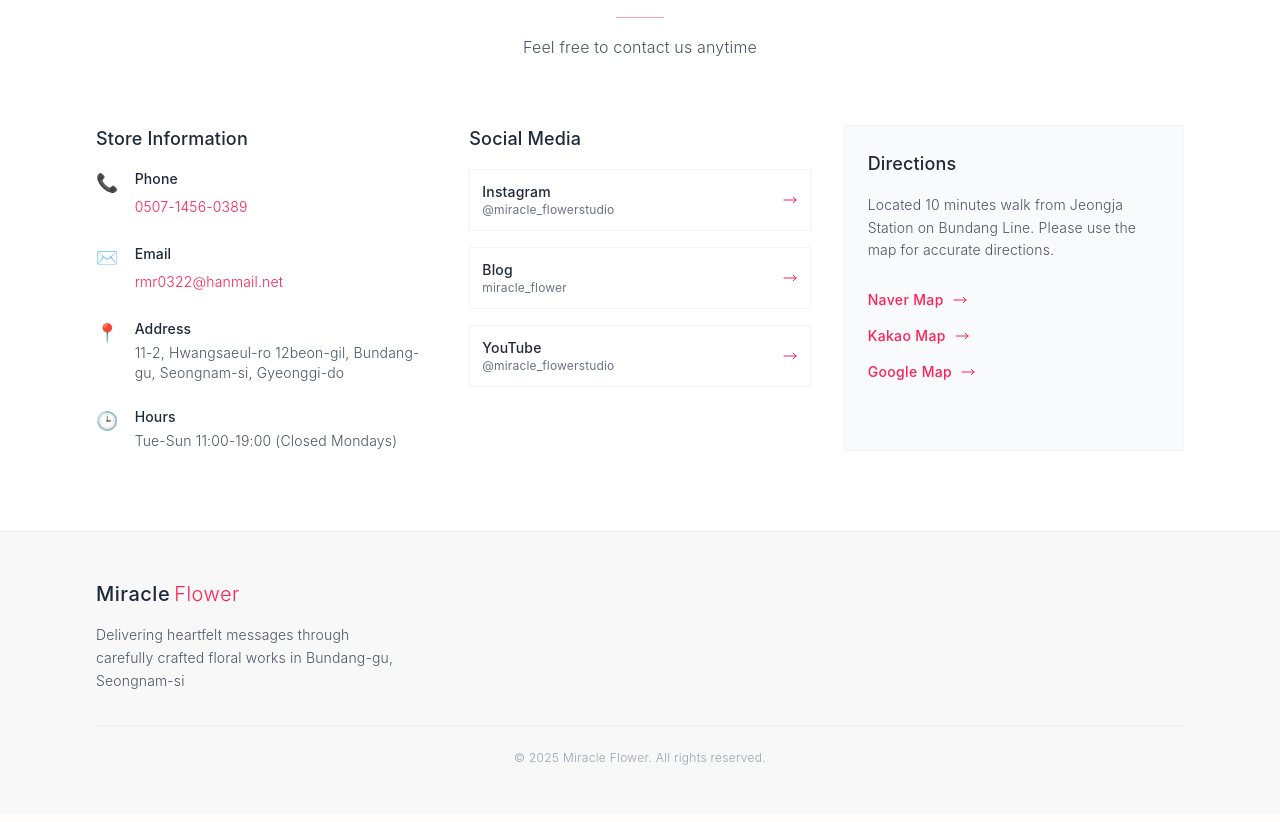
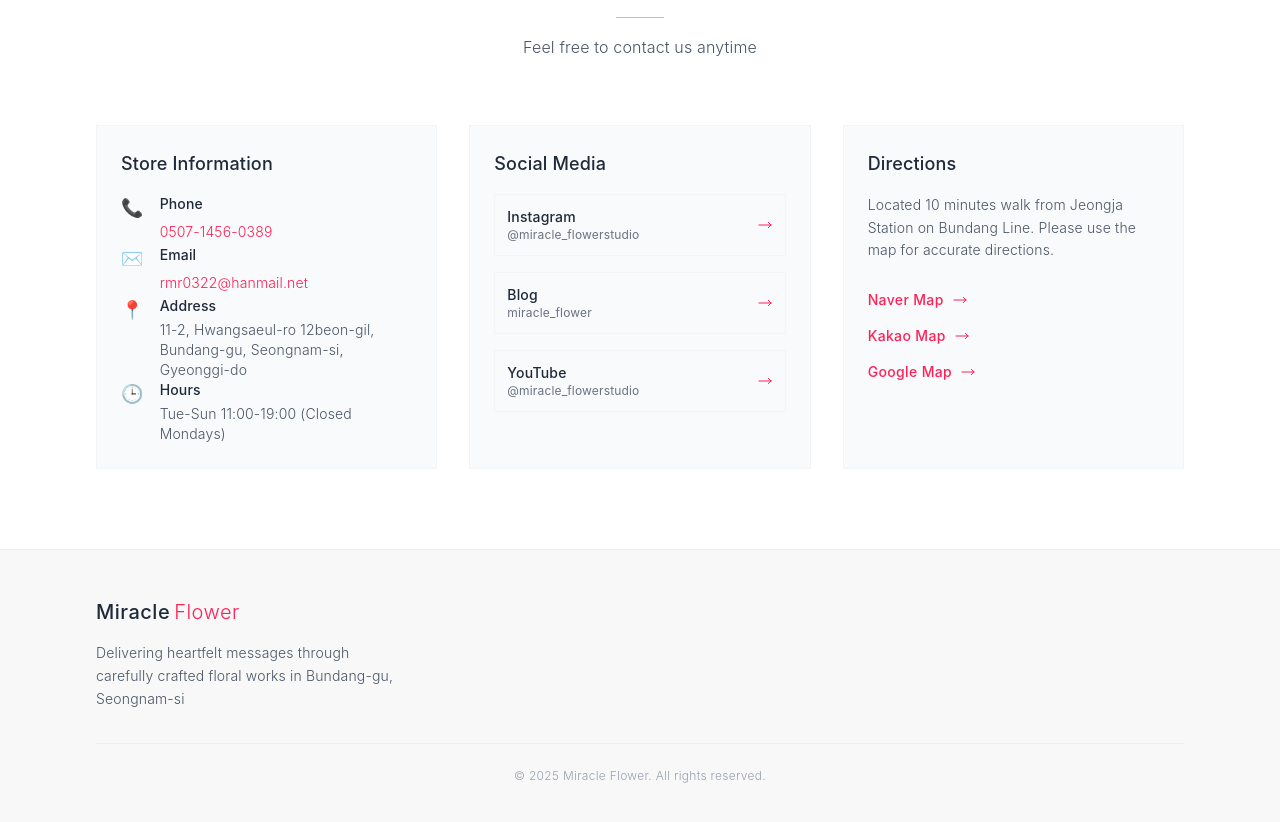
Before and after one commit to apple77y/miracle, a Next.js app: page / in a window 1280 px wide. Shown: the part 3304-4126 px from the top of the page. Built offline with nearby package versions, Linux system fonts and the light colour scheme.

Commit message:
Update Contact element UI

```diff
--- a/src/components/sections/Contact.tsx
+++ b/src/components/sections/Contact.tsx
@@ -68,7 +68,7 @@ export default function Contact() {
 
         <div className="grid md:grid-cols-3 gap-8">
           {/* Contact Info */}
-          <div className="space-y-6">
+          <div className="bg-gray-50 p-6 border border-gray-100">
             <h4 className="text-lg font-medium text-gray-800 mb-4">{intl.formatMessage({ id: 'contact.storeInfo' })}</h4>
             {contactInfo.map((info, index) => (
               <div key={index} className="flex items-start space-x-4">
@@ -88,7 +88,7 @@ export default function Contact() {
           </div>
 
           {/* Social Links */}
-          <div className="space-y-6">
+          <div className="bg-gray-50 p-6 border border-gray-100">
             <h4 className="text-lg font-medium text-gray-800 mb-4">{intl.formatMessage({ id: 'contact.socialMedia' })}</h4>
             <div className="space-y-4">
               {socialLinks.map((social, index) => (
```
